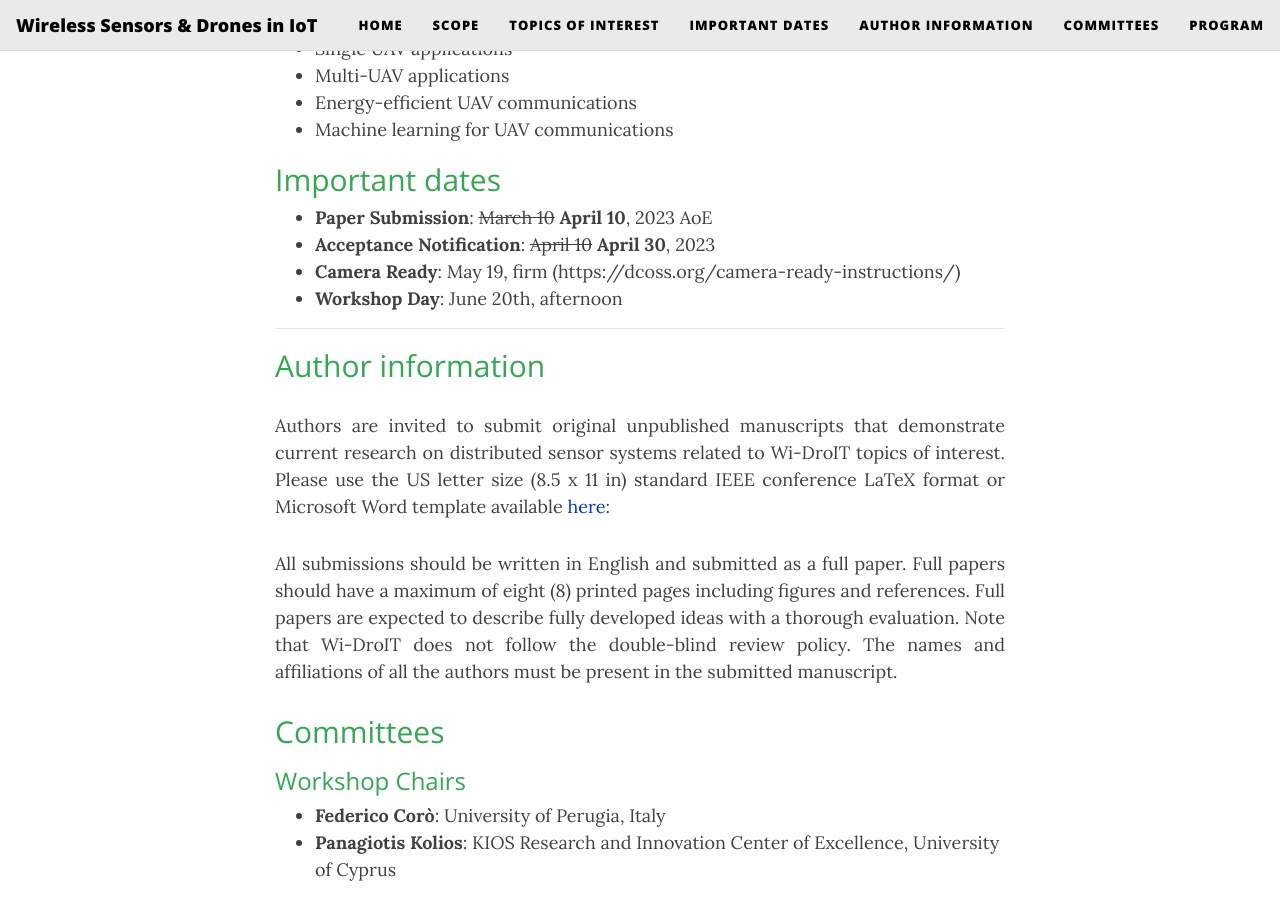
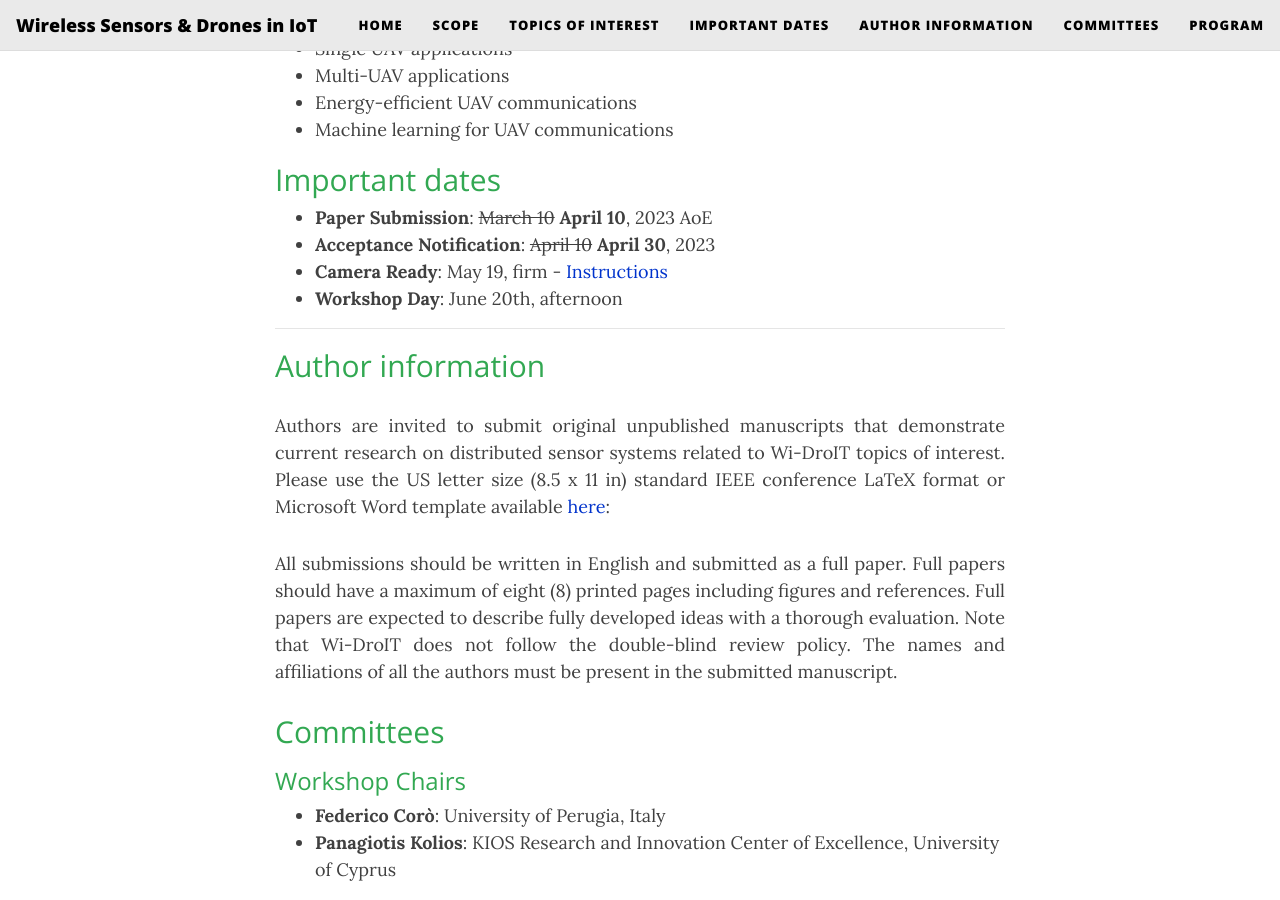
Before and after one commit to widroit2024/widroit2024.github.io, a Jekyll site: the page built from index.md, in a window 1280 px wide and 900 px high, scrolled down 1987 px. Built offline with Jekyll 4.4.1, drawn with Linux system fonts in a browser that asks for light colours; nearby versions of some CDN libraries; part of the change alters nothing that is shown.

Commit message:
Update index.md

```diff
--- a/index.md
+++ b/index.md
@@ -73,7 +73,7 @@ For this workshop, we seek papers that combine the design of algorithms and test
 
 - **Paper Submission**: ~~March 10~~ **April 10**, 2023 AoE
 - **Acceptance Notification**: ~~April 10~~ **April 30**, 2023
-- **Camera Ready**: May 19, firm (https://dcoss.org/camera-ready-instructions/)
+- **Camera Ready**: May 19, firm - [Instructions](https://dcoss.org/camera-ready-instructions/)
 - **Workshop Day**: June 20th, afternoon
 
 
```
